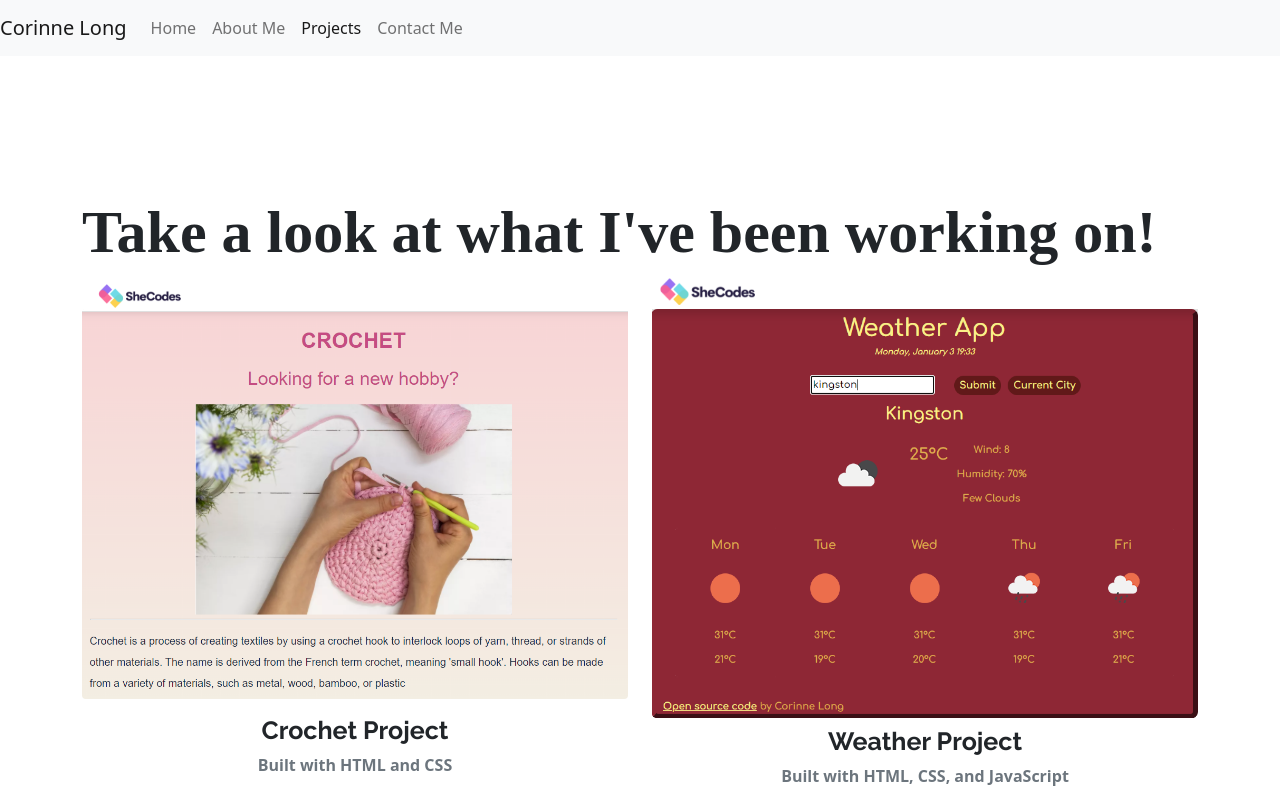
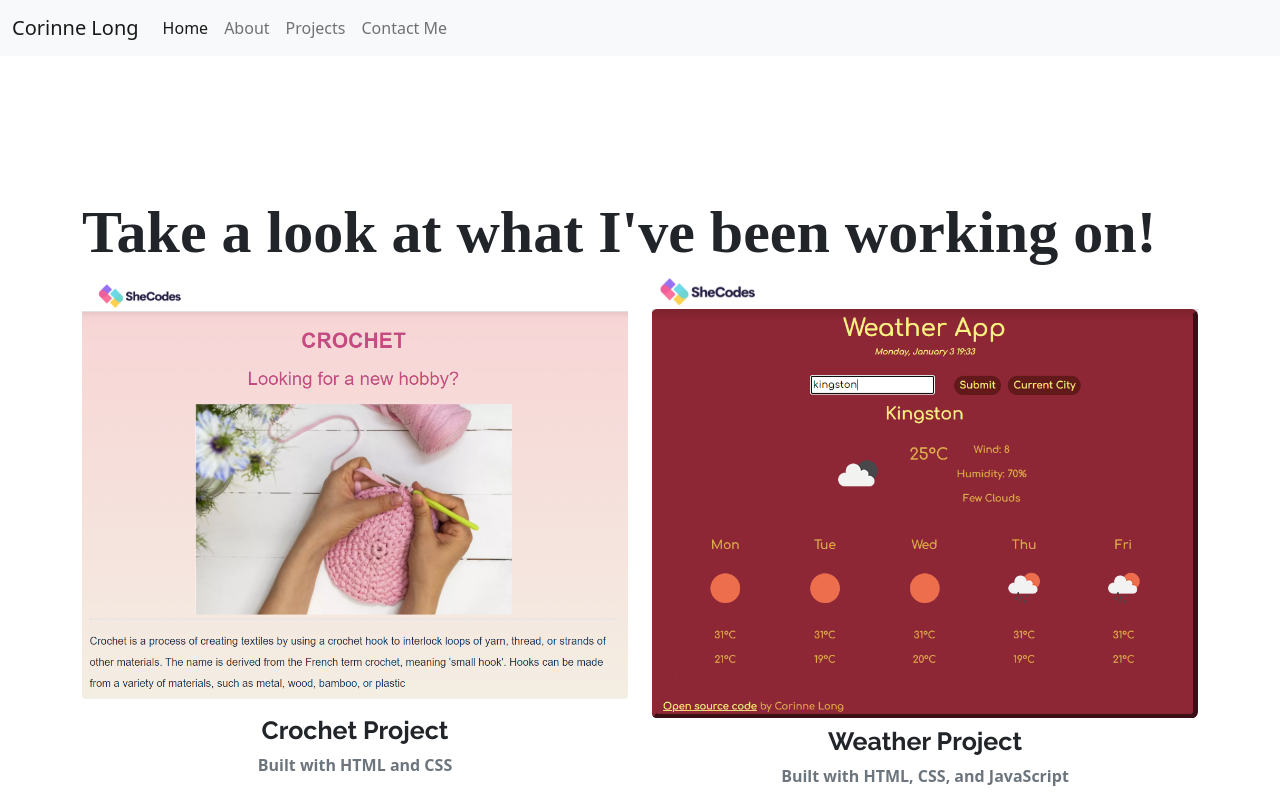
Before and after one commit to boschmac/project-responsive, a plain HTML site: page work.html in a window 1280 px wide. Drawn offline with nearby package versions, Linux system fonts and the light colour scheme.

Commit message:
Bug fix on Nav bar

```diff
--- a/work.html
+++ b/work.html
@@ -14,17 +14,19 @@
     <script src="https://kit.fontawesome.com/7b404653f9.js" crossorigin="anonymous"></script>
   </head>
 <body>
-  <nav class="navbar navbar-expand-lg navbar-light bg-light ">
-    <a class="navbar-brand" href="/">Corinne Long</a>
-    <button class="navbar-toggler" type="button" data-toggle="collapse" data-target="#navbarNavAltMarkup" aria-controls="navbarNavAltMarkup" aria-expanded="false" aria-label="Toggle navigation">
-      <span class="navbar-toggler-icon"></span>
-    </button>
-    <div class="collapse navbar-collapse" id="navbarNavAltMarkup">
-      <div class="navbar-nav">
-        <a class="nav-item nav-link" href="/">Home <span class="sr-only">(current)</span></a>
-        <a class="nav-item nav-link" href="/about.html">About Me </a>
-        <a class="nav-item nav-link active" href="/work.html">Projects</a>
-        <a class="nav-item nav-link" href="/contact.html">Contact Me</a>
+  <nav class="navbar navbar-expand-lg navbar-light bg-light">
+    <div class="container-fluid">
+      <a class="navbar-brand" href="/">Corinne Long</a>
+      <button class="navbar-toggler" type="button" data-bs-toggle="collapse" data-bs-target="#navbarNavAltMarkup" aria-controls="navbarNavAltMarkup" aria-expanded="false" aria-label="Toggle navigation">
+        <span class="navbar-toggler-icon"></span>
+      </button>
+      <div class="collapse navbar-collapse" id="navbarNavAltMarkup">
+        <div class="navbar-nav">
+          <a class="nav-link active" aria-current="page" href="/">Home</a>
+          <a class="nav-link" href="about.html">About</a>
+          <a class="nav-link" href="/work.html">Projects</a>
+          <a class="nav-link" href="/contact.html">Contact Me</a>
+        </div>
       </div>
     </div>
   </nav>
```
Also changed, not shown: about.html (+12 -10 lines), contact.html (+12 -10 lines), index.html (+12 -10 lines).
